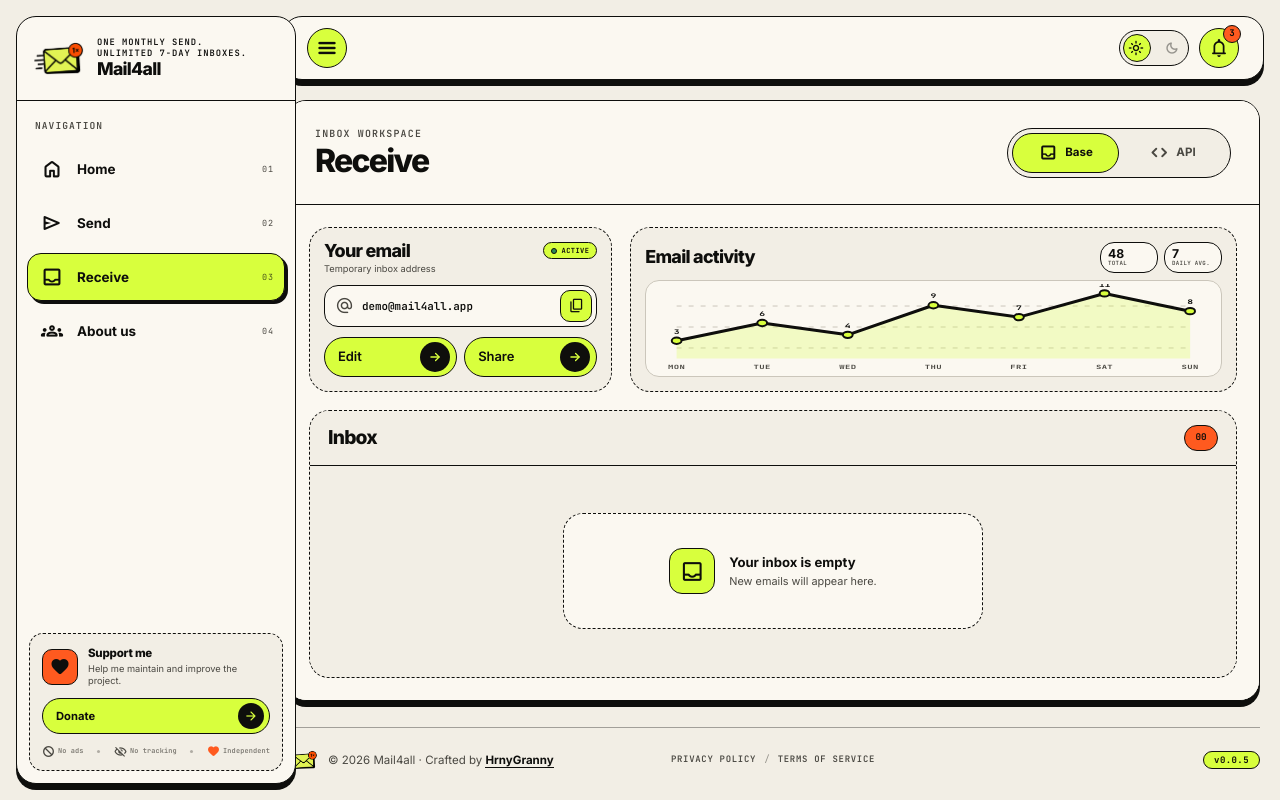
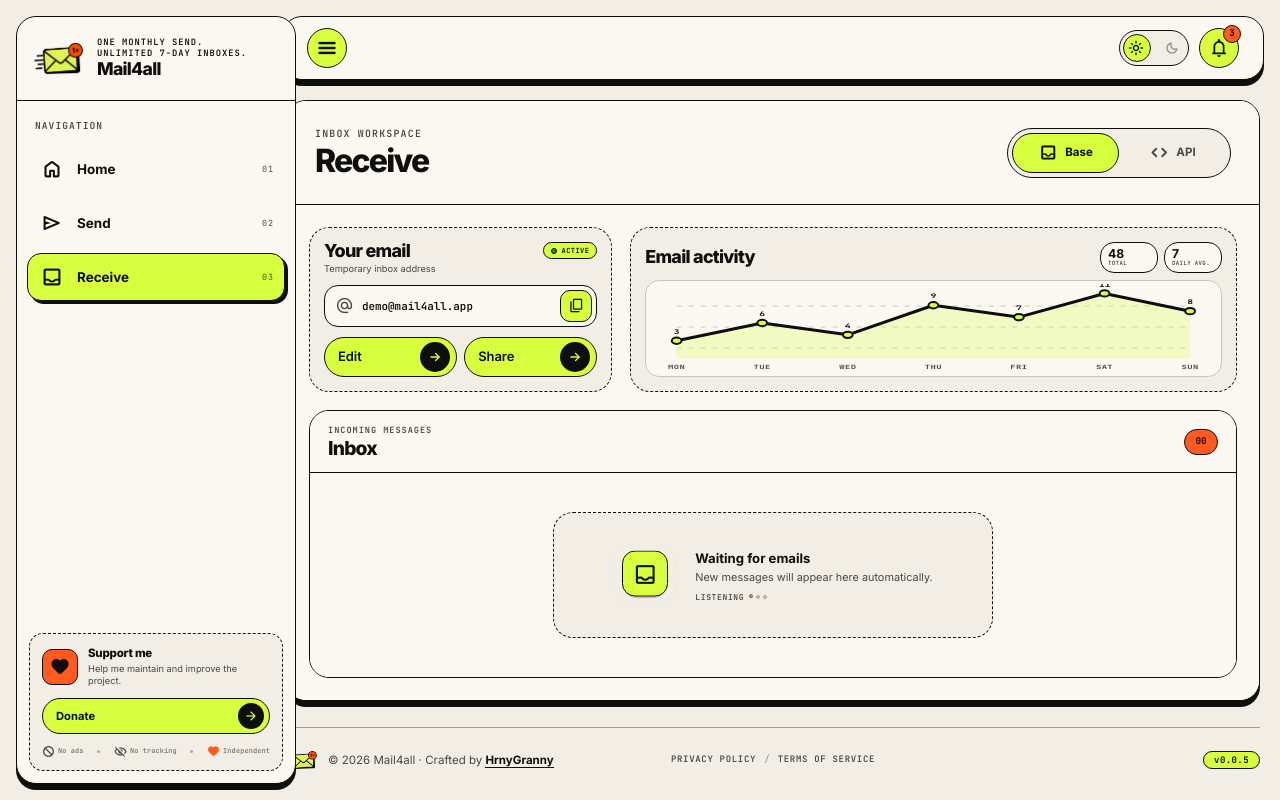
Before and after one commit to HrnyGranny/Mail4all, a Vue app in the folder Mail4all/frontend/: page / in a window 1280 px wide. Both pictures are taken after a click on the button "Receive". Built offline with nearby package versions, Linux system fonts and the light colour scheme.

Commit message:
v0.1.2 - inbox.vue

```diff
--- a/Mail4all/frontend/src/components/Sidebar.vue
+++ b/Mail4all/frontend/src/components/Sidebar.vue
@@ -202,42 +202,9 @@ const handleDonate = () => {
           </button>
         </li>
 
-        <!-- About us -->
-        <li class="bc-sidebar__item">
-          <button
-            type="button"
-            class="bc-sidebar__link"
-            :class="{
-              'bc-sidebar__link--active':
-                selectedView === 'about',
-            }"
-            title="About us"
-            :aria-pressed="selectedView === 'about'"
-            @click="handleSectionChange('about')"
-          >
-            <span
-              class="bc-sidebar__icon material-symbols-rounded"
-              aria-hidden="true"
-            >
-              groups
-            </span>
-
-            <span
-              v-if="isExpanded"
-              class="bc-sidebar__link-text"
-            >
-              About us
-            </span>
-
-            <span
-              v-if="isExpanded"
-              class="bc-sidebar__link-index"
-              aria-hidden="true"
-            >
-              04
-            </span>
-          </button>
-        </li>
+        <!-- Section 3 -->
+        <!--<li class="bc-sidebar__item">
+        </li> -->
       </ul>
     </nav>
 
@@ -1051,7 +1018,9 @@ animation: support-heartbeat 650ms ease-in-out;
    ========================================================= */
 
 @media (prefers-reduced-motion: reduce) {
-  .bc-sidebar__support:hover .bc-sidebar__support-icon {
+  .bc-sidebar__support:hover .bc-sidebar__support-icon,
+  .bc-sidebar__collapsed-support:hover .material-symbols-rounded,
+  .bc-sidebar__collapsed-support:focus-visible .material-symbols-rounded {
     animation: none;
   }
 }
--- a/Mail4all/frontend/src/components/sections/receive/Inbox.vue
+++ b/Mail4all/frontend/src/components/sections/receive/Inbox.vue
@@ -2,6 +2,10 @@
   <article class="receive-inbox">
     <header class="receive-inbox__header">
       <div class="receive-inbox__heading">
+        <span class="receive-inbox__eyebrow">
+          Incoming messages
+        </span>
+
         <h2 class="receive-inbox__title">
           Inbox
         </h2>
@@ -17,18 +21,42 @@
 
     <div class="receive-inbox__body">
       <div class="receive-inbox__empty">
-        <span
-          class="receive-inbox__empty-icon material-symbols-rounded"
+        <div
+          class="receive-inbox__waiting"
           aria-hidden="true"
         >
-          inbox
-        </span>
+          <span
+            class="receive-inbox__empty-icon material-symbols-rounded"
+          >
+            inbox
+          </span>
+
+          <span class="receive-inbox__signal receive-inbox__signal--one"></span>
+          <span class="receive-inbox__signal receive-inbox__signal--two"></span>
+          <span class="receive-inbox__signal receive-inbox__signal--three"></span>
+        </div>
 
         <div class="receive-inbox__empty-content">
-          <strong>Your inbox is empty</strong>
+          <strong>Waiting for emails</strong>
 
           <span>
-            New emails will appear here.
+            New messages will appear here automatically.
+          </span>
+
+          <span
+            class="receive-inbox__waiting-label"
+            aria-label="Waiting for incoming emails"
+          >
+            Listening
+
+            <span
+              class="receive-inbox__waiting-dots"
+              aria-hidden="true"
+            >
+              <span></span>
+              <span></span>
+              <span></span>
+            </span>
           </span>
         </div>
       </div>
@@ -47,9 +75,9 @@
   flex-direction: column;
 
   color: var(--color-ink);
-  background-color: var(--color-paper);
+  background-color: var(--color-bone);
 
-  border: var(--border-width) dashed var(--border-color);
+  border: var(--border-width) solid var(--border-color);
   border-radius: var(--radius-lg);
 
   overflow: hidden;
@@ -68,6 +96,10 @@
   box-shadow: 4px 4px 0 var(--color-ink);
 }
 
+/* =========================================================
+   HEADER
+   ========================================================= */
+
 .receive-inbox__header {
   min-width: 0;
   padding: 14px 18px;
@@ -77,7 +109,7 @@
   justify-content: space-between;
   gap: 16px;
 
-  background-color: var(--color-paper);
+  background-color: var(--color-bone);
 
   border-bottom: var(--border-width) solid var(--border-color);
 }
@@ -87,6 +119,18 @@
 
   display: flex;
   flex-direction: column;
+  gap: 4px;
+}
+
+.receive-inbox__eyebrow {
+  color: var(--color-graphite);
+
+  font-family: var(--font-mono);
+  font-size: 0.54rem;
+  font-weight: 600;
+  line-height: 1.2;
+  letter-spacing: 0.11em;
+  text-transform: uppercase;
 }
 
 .receive-inbox__title {
@@ -119,6 +163,10 @@
   font-weight: 700;
 }
 
+/* =========================================================
+   BODY
+   ========================================================= */
+
 .receive-inbox__body {
   flex: 1 1 auto;
 
@@ -131,31 +179,49 @@
   align-items: center;
   justify-content: center;
 
-  background-color: var(--color-paper);
+  background-color: var(--color-bone);
 
   overflow: auto;
 }
 
+/* =========================================================
+   EMPTY STATE
+   ========================================================= */
+
 .receive-inbox__empty {
-  width: min(100%, 420px);
-  min-height: 116px;
+  width: min(100%, 440px);
+  min-height: 126px;
   padding: 18px;
 
   display: flex;
   align-items: center;
   justify-content: center;
-  gap: 14px;
+  gap: 18px;
 
-  background-color: var(--color-bone);
+  background-color: var(--color-paper);
 
   border: var(--border-width) dashed var(--border-color);
   border-radius: var(--radius-lg);
 }
 
+.receive-inbox__waiting {
+  position: relative;
+
+  width: 64px;
+  height: 64px;
+  flex: 0 0 64px;
+
+  display: flex;
+  align-items: center;
+  justify-content: center;
+}
+
 .receive-inbox__empty-icon {
+  position: relative;
+  z-index: 2;
+
   width: 46px;
   height: 46px;
-  flex: 0 0 46px;
 
   color: var(--color-on-accent);
   background-color: var(--color-chartreuse);
@@ -164,7 +230,66 @@
   border-radius: 13px;
 
   font-size: 25px;
+
+  animation: receive-inbox-float 2.4s var(--ease-boldcase) infinite;
 }
+
+/* =========================================================
+   WAITING SIGNAL
+   ========================================================= */
+
+.receive-inbox__signal {
+  position: absolute;
+  inset: 8px;
+  z-index: 1;
+
+  border: 1px solid var(--color-ink);
+  border-radius: 16px;
+
+  opacity: 0;
+
+  animation: receive-inbox-signal 2.4s var(--ease-boldcase) infinite;
+}
+
+.receive-inbox__signal--two {
+  animation-delay: 800ms;
+}
+
+.receive-inbox__signal--three {
+  animation-delay: 1600ms;
+}
+
+@keyframes receive-inbox-signal {
+  0% {
+    opacity: 0.45;
+    transform: scale(0.72);
+  }
+
+  65% {
+    opacity: 0;
+    transform: scale(1.35);
+  }
+
+  100% {
+    opacity: 0;
+    transform: scale(1.35);
+  }
+}
+
+@keyframes receive-inbox-float {
+  0%,
+  100% {
+    transform: translateY(0);
+  }
+
+  50% {
+    transform: translateY(-3px);
+  }
+}
+
+/* =========================================================
+   EMPTY CONTENT
+   ========================================================= */
 
 .receive-inbox__empty-content {
   min-width: 0;
@@ -181,16 +306,85 @@
   line-height: 1.3;
 }
 
-.receive-inbox__empty-content span {
+.receive-inbox__empty-content > span:not(.receive-inbox__waiting-label) {
   color: var(--color-graphite);
 
   font-size: 0.68rem;
   line-height: 1.4;
 }
 
+.receive-inbox__waiting-label {
+  margin-top: 5px;
+
+  display: inline-flex;
+  align-items: center;
+  gap: 5px;
+
+  color: var(--color-graphite);
+
+  font-family: var(--font-mono);
+  font-size: 0.5rem;
+  font-weight: 600;
+  line-height: 1;
+  letter-spacing: 0.08em;
+  text-transform: uppercase;
+}
+
+.receive-inbox__waiting-dots {
+  display: inline-flex;
+  align-items: center;
+  gap: 3px;
+}
+
+.receive-inbox__waiting-dots span {
+  width: 4px;
+  height: 4px;
+
+  background-color: var(--color-tangerine);
+
+  border: 1px solid var(--color-on-accent);
+  border-radius: 50%;
+
+  animation: receive-inbox-dot 1.2s ease-in-out infinite;
+}
+
+.receive-inbox__waiting-dots span:nth-child(2) {
+  animation-delay: 160ms;
+}
+
+.receive-inbox__waiting-dots span:nth-child(3) {
+  animation-delay: 320ms;
+}
+
+@keyframes receive-inbox-dot {
+  0%,
+  60%,
+  100% {
+    opacity: 0.35;
+    transform: translateY(0);
+  }
+
+  30% {
+    opacity: 1;
+    transform: translateY(-2px);
+  }
+}
+
+/* =========================================================
+   LOW HEIGHT
+   ========================================================= */
+
 @media (max-height: 650px) and (min-width: 768px) {
   .receive-inbox__header {
     padding: 9px 14px;
+  }
+
+  .receive-inbox__heading {
+    gap: 2px;
+  }
+
+  .receive-inbox__eyebrow {
+    font-size: 0.48rem;
   }
 
   .receive-inbox__body {
@@ -199,17 +393,36 @@
 
   .receive-inbox__empty {
     min-height: 86px;
-    padding: 12px;
+    padding: 10px 12px;
+
+    gap: 13px;
+  }
+
+  .receive-inbox__waiting {
+    width: 50px;
+    height: 50px;
+    flex-basis: 50px;
   }
 
   .receive-inbox__empty-icon {
     width: 38px;
     height: 38px;
-    flex-basis: 38px;
 
     font-size: 21px;
   }
+
+  .receive-inbox__signal {
+    inset: 6px;
+  }
+
+  .receive-inbox__waiting-label {
+    margin-top: 2px;
+  }
 }
+
+/* =========================================================
+   MOBILE
+   ========================================================= */
 
 @media (max-width: 767.98px) {
   .receive-inbox {
@@ -224,6 +437,10 @@
     overflow: visible;
   }
 }
+
+/* =========================================================
+   SMALL MOBILE
+   ========================================================= */
 
 @media (max-width: 575.98px) {
   .receive-inbox {
@@ -240,8 +457,37 @@
   }
 
   .receive-inbox__empty {
-    min-height: 130px;
+    min-height: 160px;
     padding: 16px;
+
+    flex-direction: column;
+    gap: 11px;
+
+    text-align: center;
+  }
+
+  .receive-inbox__empty-content {
+    align-items: center;
+  }
+}
+
+/* =========================================================
+   REDUCED MOTION
+   ========================================================= */
+
+@media (prefers-reduced-motion: reduce) {
+  .receive-inbox__empty-icon,
+  .receive-inbox__signal,
+  .receive-inbox__waiting-dots span {
+    animation: none;
+  }
+
+  .receive-inbox__signal {
+    display: none;
+  }
+
+  .receive-inbox__waiting-dots span {
+    opacity: 1;
   }
 }
 </style>
--- a/Mail4all/frontend/src/views/HomeView.vue
+++ b/Mail4all/frontend/src/views/HomeView.vue
@@ -7,7 +7,6 @@ import AppFooter from '@/components/Footer.vue'
 import Home from '@/components/sections/Home.vue'
 import Send from '@/components/sections/send/Send.vue'
 import Receive from '@/components/sections/receive/Receive.vue'
-import AboutUs from '@/components/sections/AboutUs.vue'
 
 const MOBILE_BREAKPOINT = 768
 
@@ -19,7 +18,6 @@ const sectionViews = {
   home: Home,
   send: Send,
   receive: Receive,
-  about: AboutUs,
 }
 
 const currentView = computed(() => {
```
Also changed, not shown: Mail4all/frontend/src/components/sections/AboutUs.vue (deleted, +0 -219 lines).
